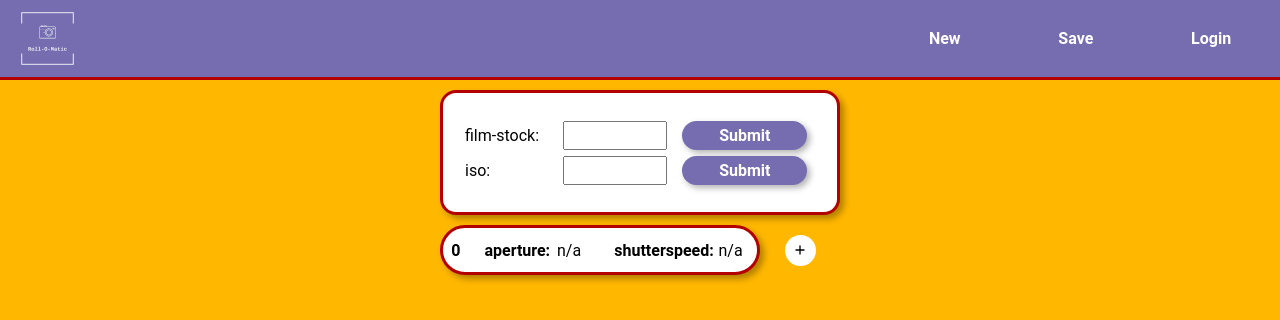
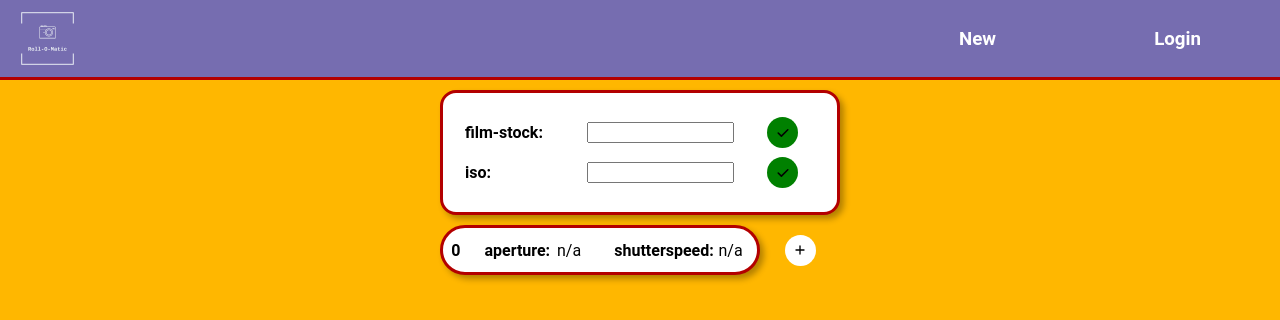
Before and after one commit to zg92/rollomatic, a React (Create React App) app: page / in a window 1280 px wide. Shown: the top 320 px of the page. Built offline with nearby package versions, Linux system fonts and the light colour scheme; no server answers.

Commit message:
updated header formatting

```diff
--- a/src/components/button-components/button/button.js
+++ b/src/components/button-components/button/button.js
@@ -2,6 +2,7 @@ import HeaderEdit from "../header-edit/header-edit";
 import DropdownAdd from "../dropdown-add/dropdown-add";
 import DropdownLock from "../dropdown-lock/dropdown-lock";
 import DropdownRemove from "../dropdown-remove/dropdown-remove";
+import HeaderCheck from "../header-check/header-check";
 import "./button.scss";
 
 const Button = ({ buttonType, ...otherProps }) => {
@@ -10,6 +11,7 @@ const Button = ({ buttonType, ...otherProps }) => {
     removeShot: <DropdownRemove />,
     editShot: <DropdownLock {...otherProps} />,
     editRollData: <HeaderEdit {...otherProps} />,
+    checkRollData: <HeaderCheck {...otherProps} />,
   };
 
   return <div className="button-wrapper">{buttonClasses[buttonType]}</div>;
--- /dev/null
+++ b/src/components/button-components/header-check/header-check.js
@@ -0,0 +1,24 @@
+import { useContext } from "react";
+import { HiCheck } from "react-icons/hi";
+import { ShotMenuContext } from "../../../context/shot-menu.context";
+import "./header-check.scss";
+
+const HeaderCheck = ({ category }) => {
+  const { rollSettings, setRollSettings } = useContext(ShotMenuContext);
+
+  const submitItem = () => {
+    setRollSettings({
+      ...rollSettings,
+      [`completed-${category}`]: true,
+      [category]: rollSettings["rollSettingsInput"][category],
+    });
+  };
+
+  return (
+    <div className="button-icon check-roll-button" onClick={submitItem}>
+      <HiCheck />
+    </div>
+  );
+};
+
+export default HeaderCheck;
--- /dev/null
+++ b/src/components/button-components/header-check/header-check.scss
@@ -0,0 +1,10 @@
+@import '../../../sassStyles/variables';
+
+.check-roll-button {
+    background: $accentColorGreen;
+}
+
+.check-roll-button:hover {
+    background: $accentColorGrey;
+    color: $backgroundColorBlank;
+}
--- a/src/components/button-components/header-edit/header-edit.scss
+++ b/src/components/button-components/header-edit/header-edit.scss
@@ -1,8 +1,10 @@
+@import '../../../sassStyles/variables';
+
 .edit-roll-button {
-    background: gray;
+    background: $accentColorGrey;
 }
 
 .edit-roll-button:hover {
-    background: green;
-    color: white;
+    background: $accentColorGreen;
+    color: $backgroundColorBlank;
 }
--- a/src/components/header/shot-menu-header-input/shot-menu-header-input.js
+++ b/src/components/header/shot-menu-header-input/shot-menu-header-input.js
@@ -1,21 +1,13 @@
 import { useContext } from "react";
 import { ShotMenuContext } from "../../../context/shot-menu.context";
 import Button from "../../button-components/button/button";
-import SubmitButton from "../../button-components/submit-button/submit-button";
 import "./shot-menu-header-input.scss";
 
 const ShotMenuHeaderInput = ({ category }) => {
   const { rollSettings, setRollSettings } = useContext(ShotMenuContext);
 
-  const submitItem = (e) => {
-    setRollSettings({
-      ...rollSettings,
-      [`completed-${category}`]: true,
-      [category]: rollSettings["rollSettingsInput"][category],
-    });
-  };
-
   const handleChanges = (e) => {
+    console.log(rollSettings);
     setRollSettings({
       ...rollSettings,
       rollSettingsInput: {
@@ -28,22 +20,25 @@ const ShotMenuHeaderInput = ({ category }) => {
   return (
     <div className="input-wrapper">
       <div className="category-title">{category}:</div>
+
+      <div className="input-category-input">
         {rollSettings[`completed-${category}`] === false ? (
-        <div className="input-category-input">
+          <>
             <input
               type="text"
               value={rollSettings["rollSettingsInput"][category]}
               onChange={(e) => handleChanges(e)}
               className="input-console"
             />
-          <SubmitButton text="Submit" onClick={(e) => submitItem(e)} />
-        </div>
+            <Button buttonType="checkRollData" category={category} />
+          </>
         ) : (
-        <div className="input-current-wrapper">
+          <>
             <div className="input-current">{` ${rollSettings[category]}`}</div>
             <Button buttonType="editRollData" category={category} />
+          </>
+        )}
       </div>
-      )}
     </div>
   );
 };
--- a/src/components/header/shot-menu-header-input/shot-menu-header-input.scss
+++ b/src/components/header/shot-menu-header-input/shot-menu-header-input.scss
@@ -2,39 +2,27 @@
 
 .input-wrapper {
     width: 350px;
+    height: 40px;
     display: flex;
     flex-direction: row;
     justify-content: space-evenly;
     align-items: center;
-    height: 35px;
 }
 
 .category-title {
+    font-weight: bolder;
     width: 30%;
 }
 
-.input-category-current {
-    width: 100px;
-    display: flex;
-}
-
-.input-current {
-    width: 150px;
-}
-
-.input-console {
-    width: 40%;
-}
-
 .input-category-input {
-    width: 300px;
+    width: 70%;
     display: flex;
     flex-direction: row;
     justify-content: space-around;
+    align-items: center;
 }
 
-.submit-input {
-    margin-left: 5px;
-    height: 20px;
-    width: 30%;
+.input-current,
+.input-console {
+    width: 60%;
 }
--- a/src/components/navbar/navbar.js
+++ b/src/components/navbar/navbar.js
@@ -7,7 +7,7 @@ import { logoutUser } from "../../utilities/firestore-auth";
 import { UserContext } from "../../context/user.context";
 
 const Navbar = () => {
-  const { setShotsList } = useContext(ShotMenuContext);
+  const { setShotsList, rollSettings } = useContext(ShotMenuContext);
   const { openPopUp, setOpenPopUp } = useContext(PopUpContext);
   const { user } = useContext(UserContext);
 
@@ -23,6 +23,14 @@ const Navbar = () => {
     }
   };
 
+  const saveCheck = () => {
+    if (rollSettings["film-stock"] === "" || rollSettings["iso"] === "") {
+      return;
+    } else {
+      activatePopup("save");
+    }
+  };
+
   const logout = () => {
     logoutUser();
     setOpenPopUp("");
@@ -34,24 +42,24 @@ const Navbar = () => {
         <img src={Logo} className="logo" />
       </div>
       <div className="navbar-links">
-        <a className="navbar-link" onClick={() => activatePopup("new")}>
+        <h3 className="navbar-link" onClick={() => activatePopup("new")}>
           New
-        </a>
-        <a className="navbar-link" onClick={() => activatePopup("save")}>
-          Save
-        </a>
+        </h3>
         {user === null ? (
-          <a className="navbar-link" onClick={() => activatePopup("login")}>
+          <h3 className="navbar-link" onClick={() => activatePopup("login")}>
             Login
-          </a>
+          </h3>
         ) : (
           <>
-            <a className="navbar-link" onClick={() => activatePopup("open")}>
+            <h3 className="navbar-link" onClick={saveCheck}>
+              Save
+            </h3>
+            <h3 className="navbar-link" onClick={() => activatePopup("open")}>
               Open
-            </a>
-            <a className="navbar-link" onClick={logout}>
+            </h3>
+            <h3 className="navbar-link" onClick={logout}>
               Logout
-            </a>
+            </h3>
           </>
         )}
       </div>
--- a/src/components/popups/new-popup/new-popup.js
+++ b/src/components/popups/new-popup/new-popup.js
@@ -28,17 +28,17 @@ const NewPopup = () => {
   };
 
   const clearHeader = async () => {
-    await setRollSettings({
+    setRollSettings({
       ...rollSettings,
-      "film-stock": null,
-      iso: null,
+      rollSettingsInput: { iso: "", "film-stock": "" },
       "completed-film-stock": false,
       "completed-iso": false,
     });
+    console.log(rollSettings);
   };
 
   const resetList = async () => {
-    await setShotsList([
+    setShotsList([
       {
         position: 0,
         aperture: null,
--- a/src/components/popups/save-popup/save-popup.js
+++ b/src/components/popups/save-popup/save-popup.js
@@ -28,6 +28,7 @@ const SavePopup = () => {
           onChange={(e) => changeHandler(e, setRollName)}
         />
       </div>
+
       <SubmitButton text="Save" onClick={submitRoll} />
     </div>
   );
--- a/src/context/shot-menu.context.js
+++ b/src/context/shot-menu.context.js
@@ -4,8 +4,8 @@ export const ShotMenuContext = createContext();
 
 export const ShotMenuContextProvider = ({ children }) => {
   const [rollSettings, setRollSettings] = useState({
-    "film-stock": null,
-    iso: null,
+    "film-stock": "",
+    iso: "",
     rollSettingsInput: { iso: "", "film-stock": "" },
     "completed-film-stock": false,
     "completed-iso": false,
```
Also changed, not shown: src/components/navbar/navbar.scss (+4 -5 lines). Lines whose indentation alone changed are shown as unchanged.
